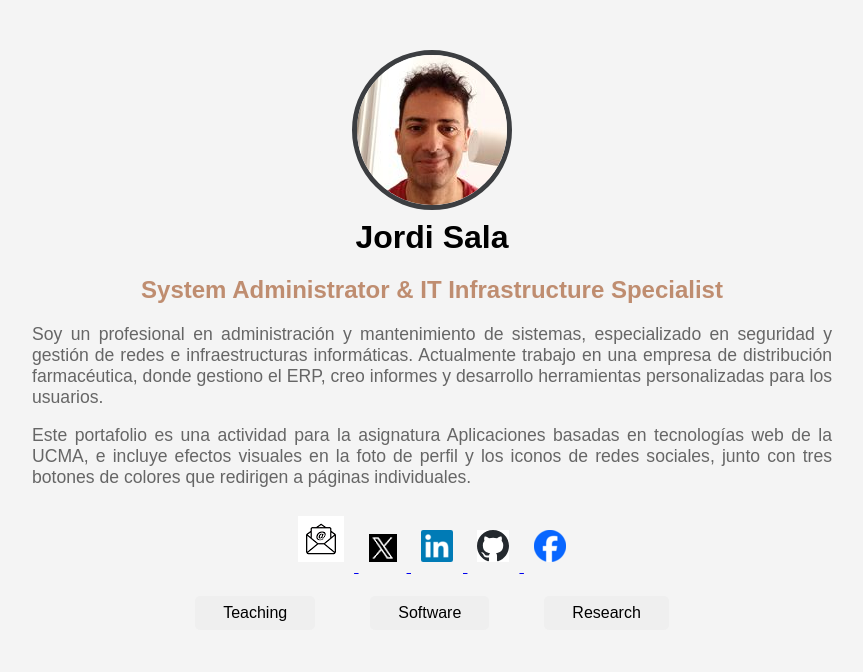
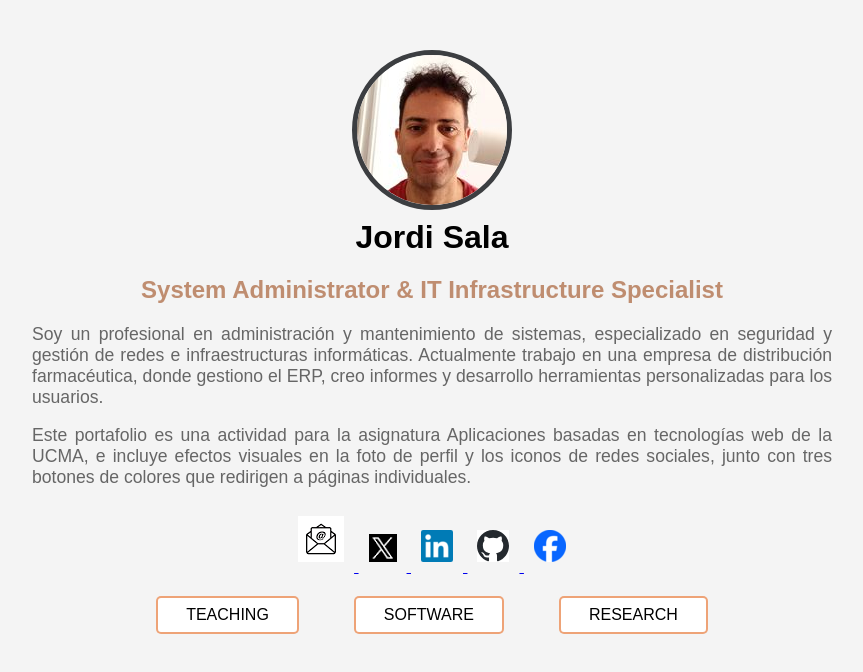
Before and after one commit to blackbomer/portfolioJordiSala, a plain HTML site: page index.html in a window 1280 px wide. Shown: the whole page, without its empty margins (208-1071 px from the left). Drawn offline with Linux system fonts and the light colour scheme.

Commit message:
Update index.html

```diff
--- a/index.html
+++ b/index.html
@@ -50,13 +50,13 @@
 
         <section class="buttons">
             <a href="pages/teaching.html">
-                <button class="btn teaching">Teaching</button>
+                <button class="btn boton">TEACHING</button>
             </a>
             <a href="pages/software.html">
-                <button class="btn software">Software</button>
+                <button class="btn boton">SOFTWARE</button>
             </a>
             <a href="pages/research.html">
-                <button class="btn research">Research</button>
+                <button class="btn boton">RESEARCH</button>
             </a>
         </section>
 
```
